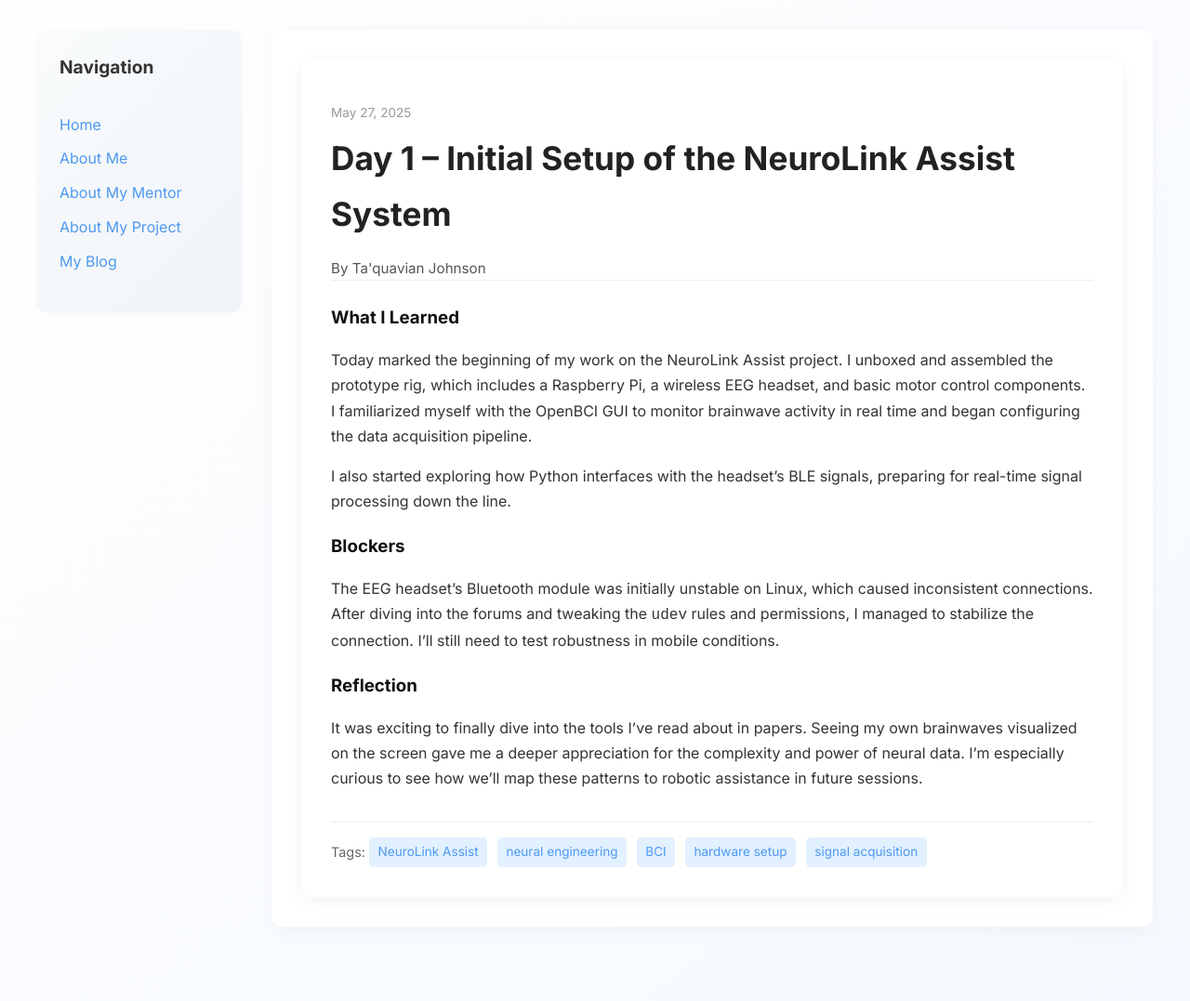
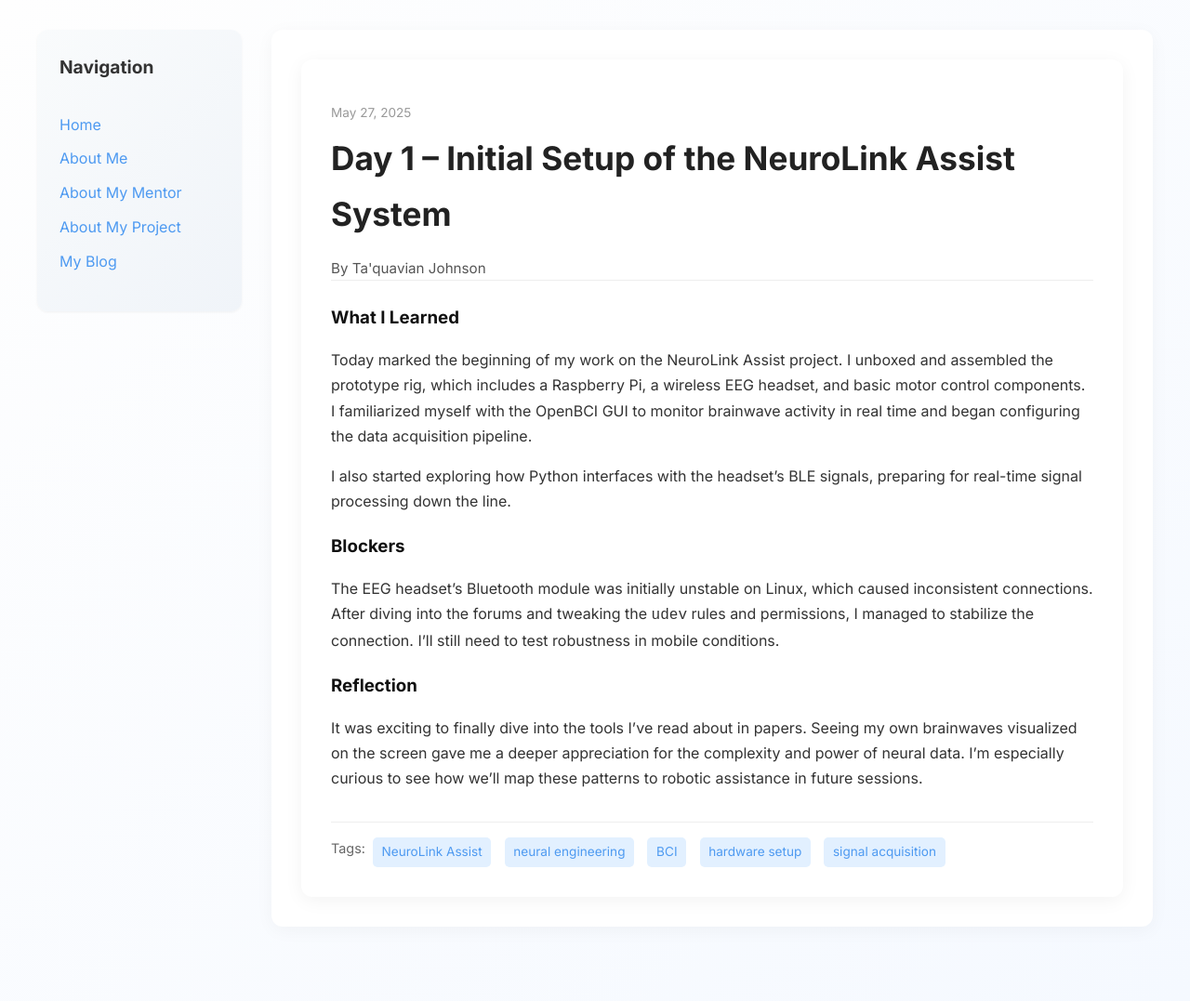
Before and after one commit to clydewtt/clydewtt.github.io, a Jekyll site: the page built from _posts/2025-05-27-day-1.md, in a window 1280 px wide. Shown: the whole page at 93% size. Built offline with Jekyll 4.4.1, drawn with Linux system fonts in a browser that asks for light colours.

Commit message:
fix post tags and add final report link to my project

```diff
--- a/_layouts/project.html
+++ b/_layouts/project.html
@@ -39,6 +39,11 @@
   </section>
   {% endif %}
 
+  {% if page.final_report_url %}
+  <p><strong>Final Report:</strong> <a href="{{ page.final_report_url }}" target="_blank">View PDF</a></p>
+  {% endif %}
+
+
   {% if page.grad_mentor %}
 <section class="post-section">
   <h3>Graduate Student Mentor</h3>
--- a/assets/css/style.scss
+++ b/assets/css/style.scss
@@ -332,6 +332,8 @@
   padding-top: 1rem;
   font-size: 0.9rem;
   color: #666;
+  display: flex;
+  flex-wrap: wrap;
   gap: 0.5rem;
   border-top: 1px solid #eee;
 }
@@ -344,6 +346,13 @@
   margin-right: 0.4rem;
   border-radius: 5px;
   font-size: 0.85rem;
+  transition: background 0.3s ease, transform 0.3s ease, box-shadow 0.3s ease;
+
+  &:hover {
+    background-color: lighten($secondary, 5%);
+    transform: scale(1.05);
+    box-shadow: 0 4px 10px rgba(0, 0, 0, 0.05);
+  }
 }
 
 .mentor-profile {
```
Also changed, not shown: pages/about-my-project.md (+2 -0 lines).
